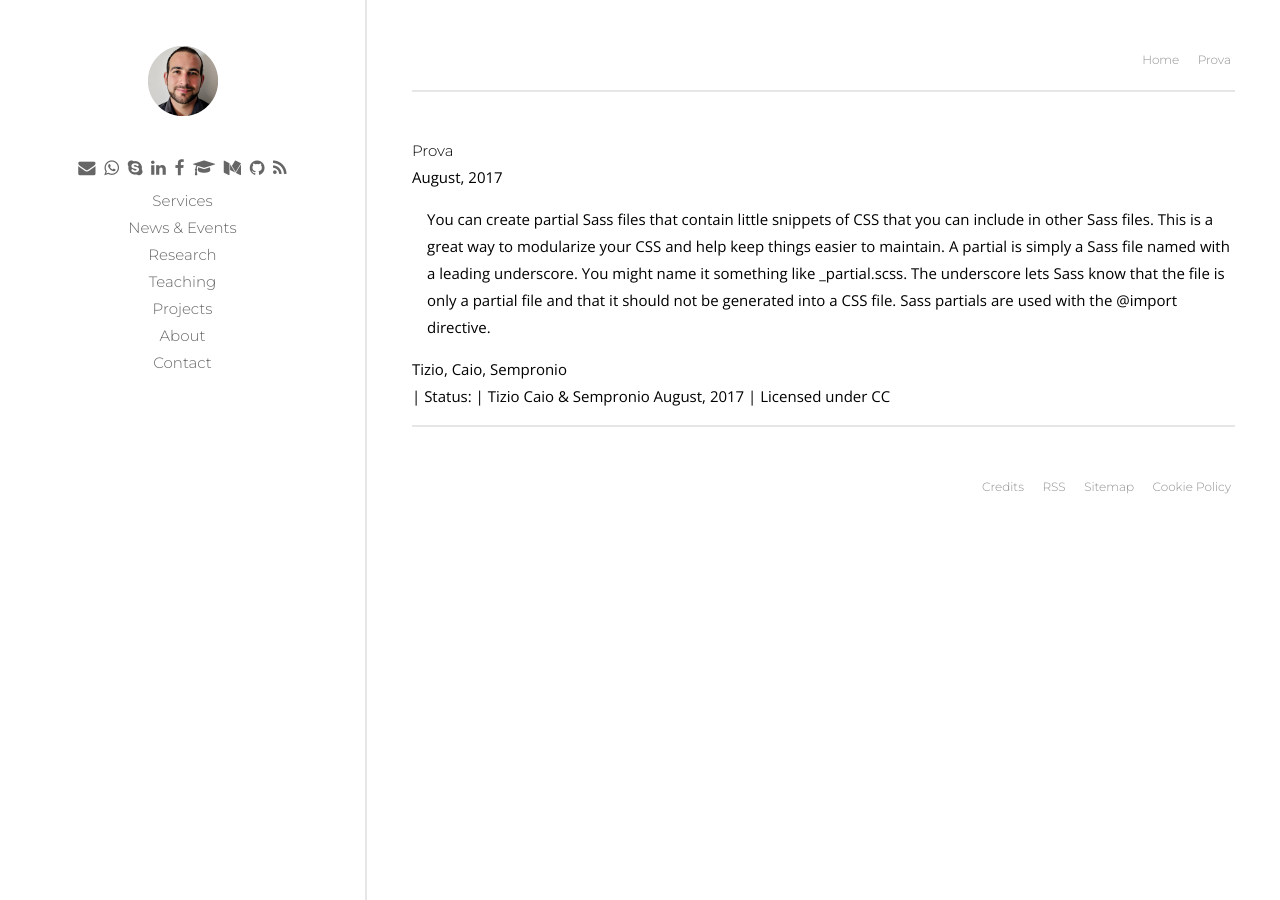
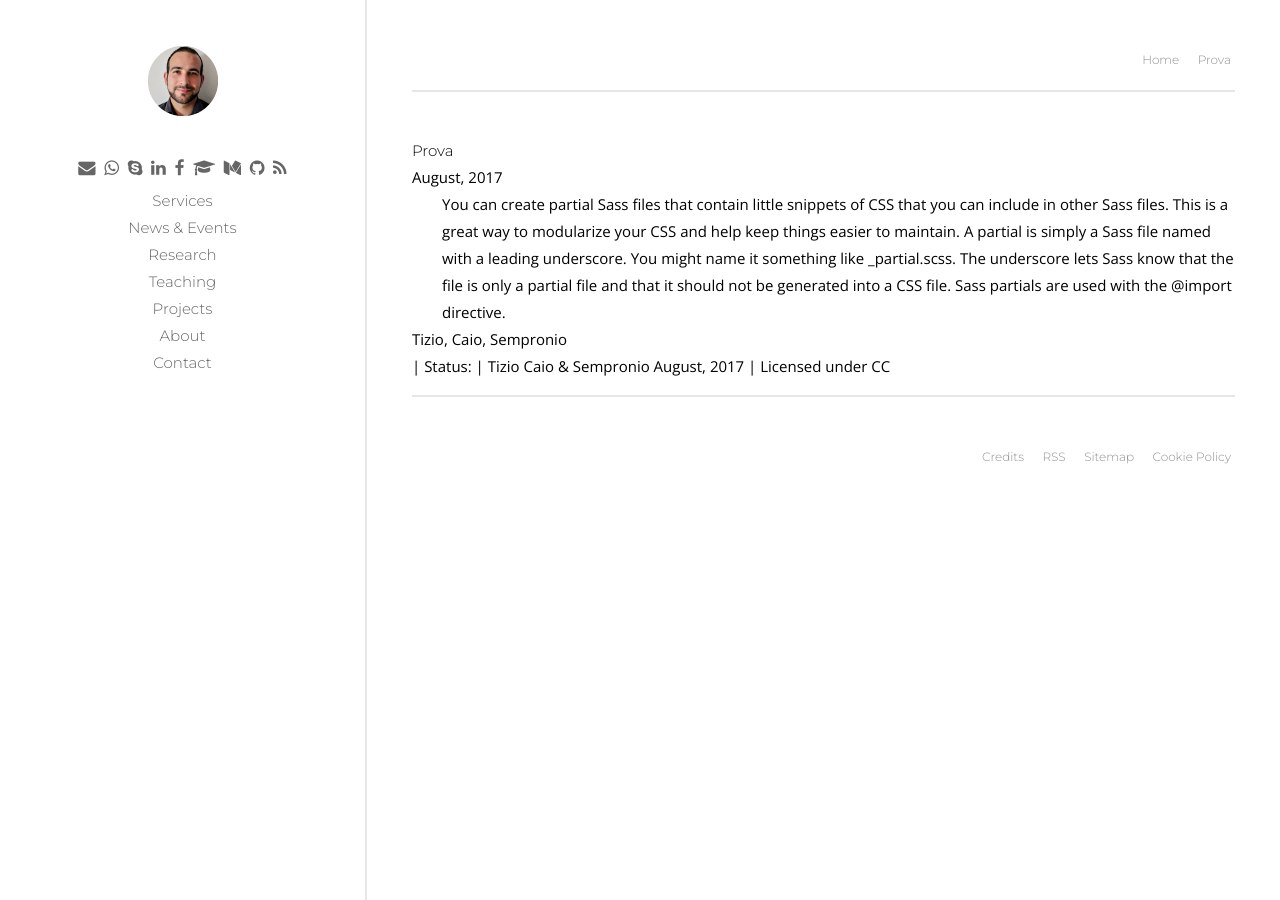
Before and after one commit to p-marco/p-marco.github.io, a Jekyll site: the page built from prova.md, in a window 1280 px wide. Built offline with Jekyll 4.4.1, drawn with Linux system fonts in a browser that asks for light colours; our own code applies the rules of GitHub Pages for plain Markdown files.

Commit message:
default layout test

```diff
--- a/assets/css/styles.scss
+++ b/assets/css/styles.scss
@@ -242,6 +242,10 @@ p.hero{
 	color: $color-brand;
 }
 
-.abstract p{
-	margin: $unit-grid 0 $unit-grid $unit-grid;
+.abstract {
+	margin-top: 1em;
+	margin-bottom: 1em;
+	p{
+		padding-left: 2*$unit-grid ;
+	}
 }
```
